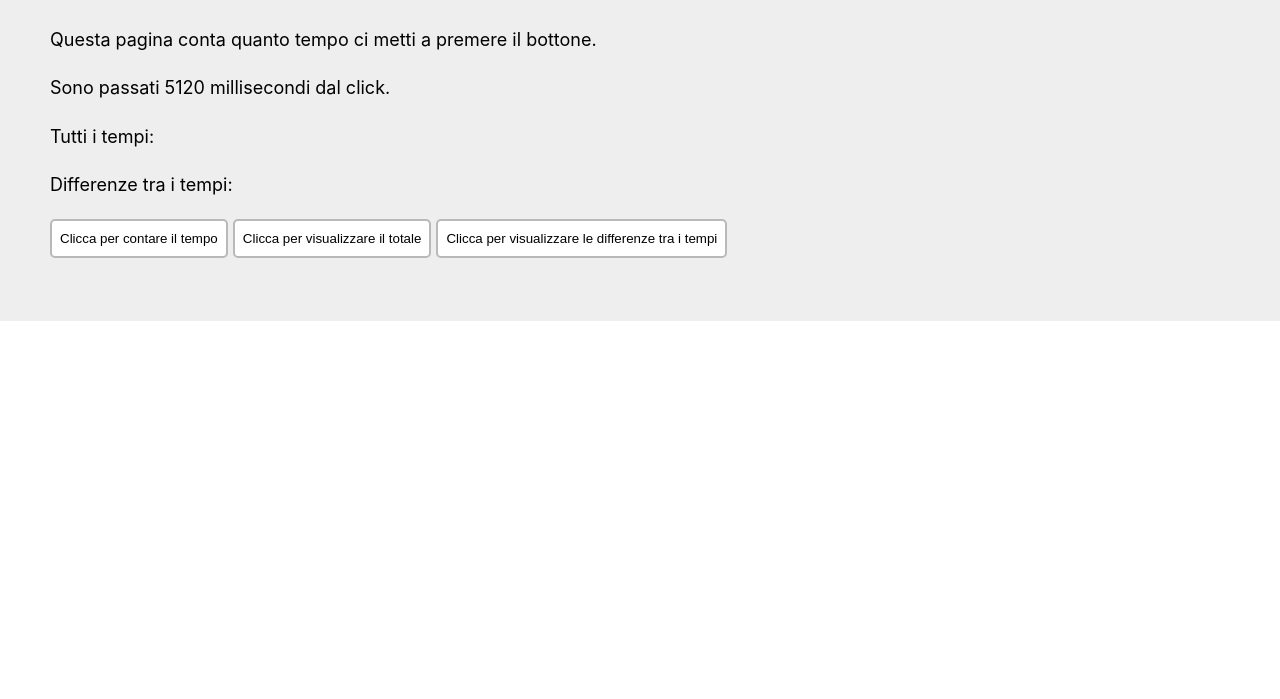
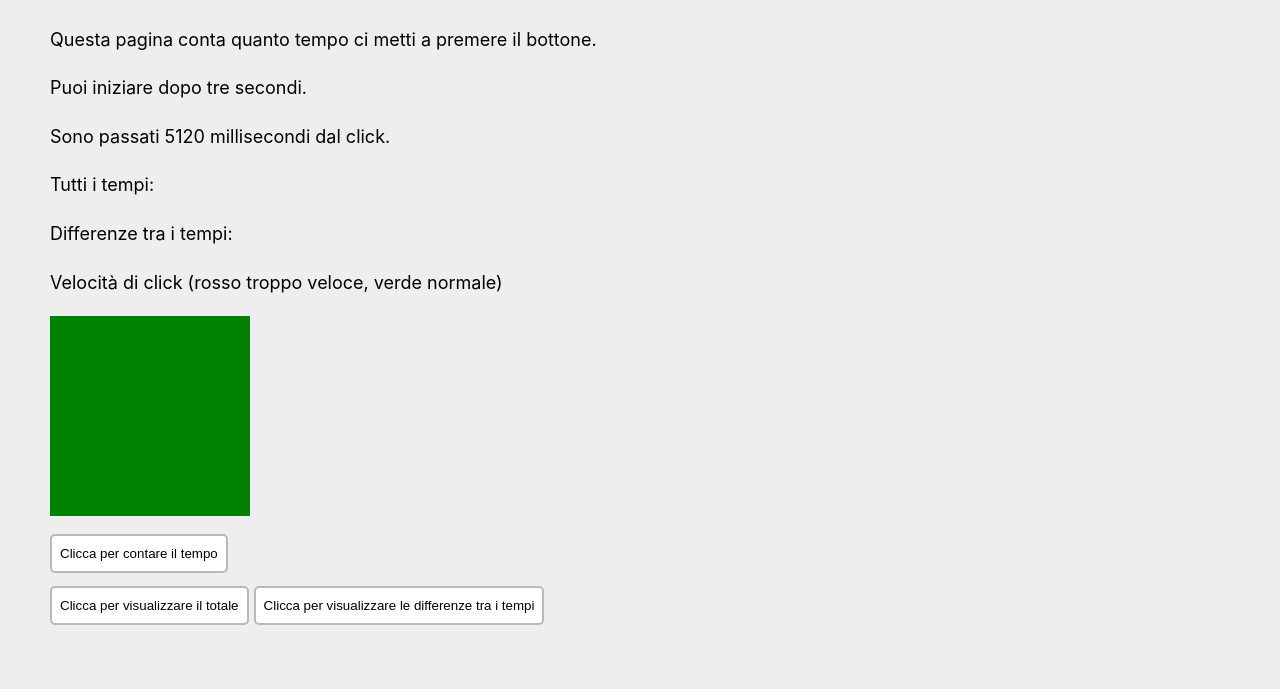
Before and after one commit to AlexzanDev/school-projects, a plain HTML site: page game-array-ms/index.html in a window 1280 px wide. Both pictures are taken after a click on the button "Clicca per contare il tempo". Shown: the part 101-800 px from the top of the page. Drawn offline with Linux system fonts and the light colour scheme.

Commit message:
Timer and click speed

```diff
--- a/game-array-ms/assets/css/style.css
+++ b/game-array-ms/assets/css/style.css
@@ -103,6 +103,17 @@ button {
     padding: 50px;
 }
 
+#btnTime {
+	display: none;
+}
+
+#clickValues {
+	width: 200px;
+	height: 200px;
+	margin-bottom: 1em;
+	background: green;
+}
+
 /* Responsive */
 @media screen and (max-width: 981px) {
     .container {
--- a/game-array-ms/assets/js/main.js
+++ b/game-array-ms/assets/js/main.js
@@ -7,6 +7,10 @@ var str = "";
 var strDiff = "";
 const totale = document.getElementById('totale');
 const differenze = document.getElementById('differenze');
+const btnTime = document.getElementById('btnTime');
+const clickDiv = document.getElementById('clickValues');
+var endCountdown = false;
+var clickValues = [];
 
 // Count time
 var start = Date.now(); // Get system date
@@ -16,6 +20,13 @@ function count() {
     cont++;
     for(i=1;i<cont;i++) {
         subTimings[i] = (timings[i] - timings[i-1]);
+        clickValues[i] = subTimings[i];
+        if(subTimings[i] < 500) {
+            clickDiv.style.background = 'red';
+        }
+        else {
+            clickDiv.style.background = 'green';
+        }
         console.log(subTimings[i]);
     }
     console.log('Il contatore è a ' + cont);
@@ -34,3 +45,10 @@ function printSubTimings() {
         differenze.innerHTML = 'Differenze tra i tempi: ' + strDiff;
     }
 }
+
+window.onload = function() {
+    var i = 3;
+    setTimeout(function() {
+        btnTime.style.display = "block";
+    }, 3000);
+};
--- a/game-array-ms/index.html
+++ b/game-array-ms/index.html
@@ -11,10 +11,18 @@
     <div class="container">
         <h2>Gioco array millisecondi</h2>
         <p>Questa pagina conta quanto tempo ci metti a premere il bottone.</p>
+        <div id="cntDown">
+            <p>Puoi iniziare dopo tre secondi.</p>
+        </div>
+        <div id="countdown">
+            <p></p>
+        </div>
         <p id="out"></p>
         <p id="totale">Tutti i tempi: </p>
         <p id="differenze">Differenze tra i tempi: </p>
-        <button type="button" onclick='count()'>Clicca per contare il tempo</button>
+        <p>Velocità di click (rosso troppo veloce, verde normale)</p>
+        <div id="clickValues"></div>
+        <button id="btnTime" type="button" onclick='count()'>Clicca per contare il tempo</button>
         <button type="button" onclick='printTimings()'>Clicca per visualizzare il totale</button>
         <button type="button" onclick='printSubTimings()'>Clicca per visualizzare le differenze tra i tempi</button>
     </div>
```
